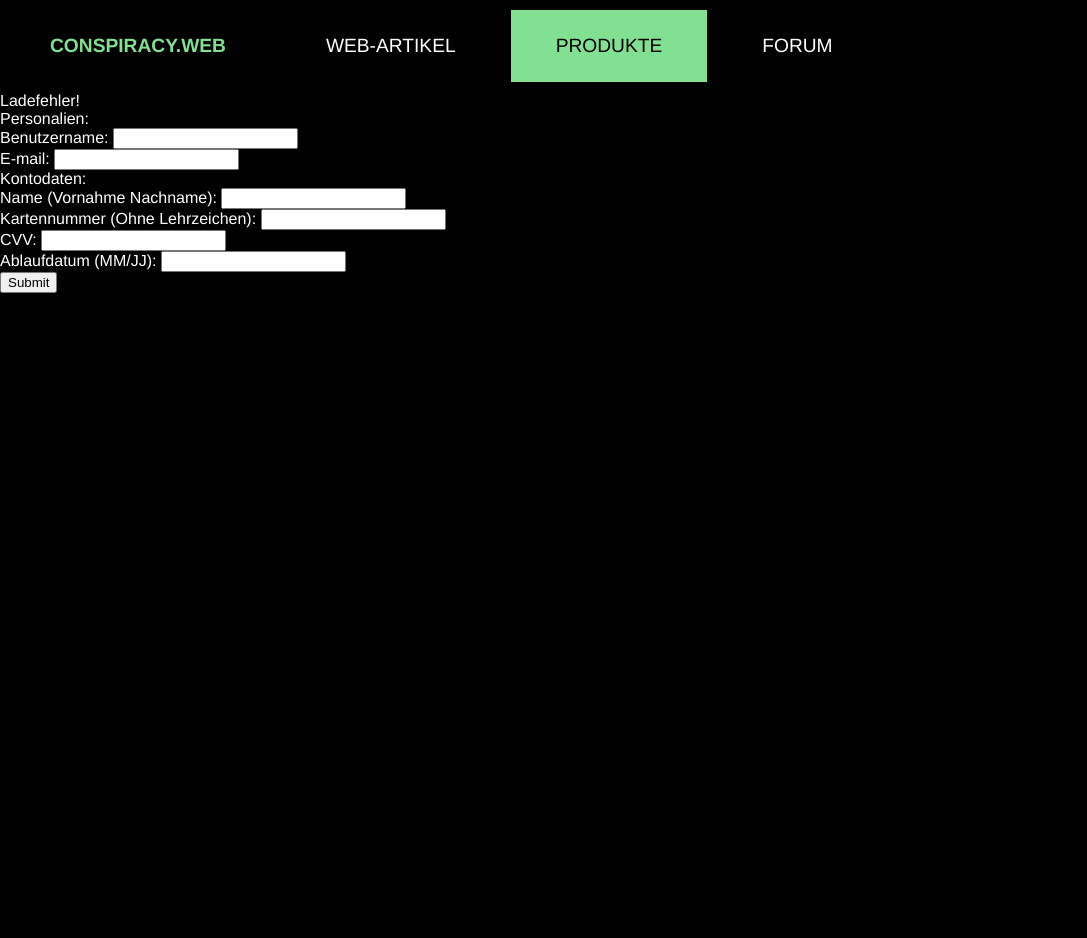
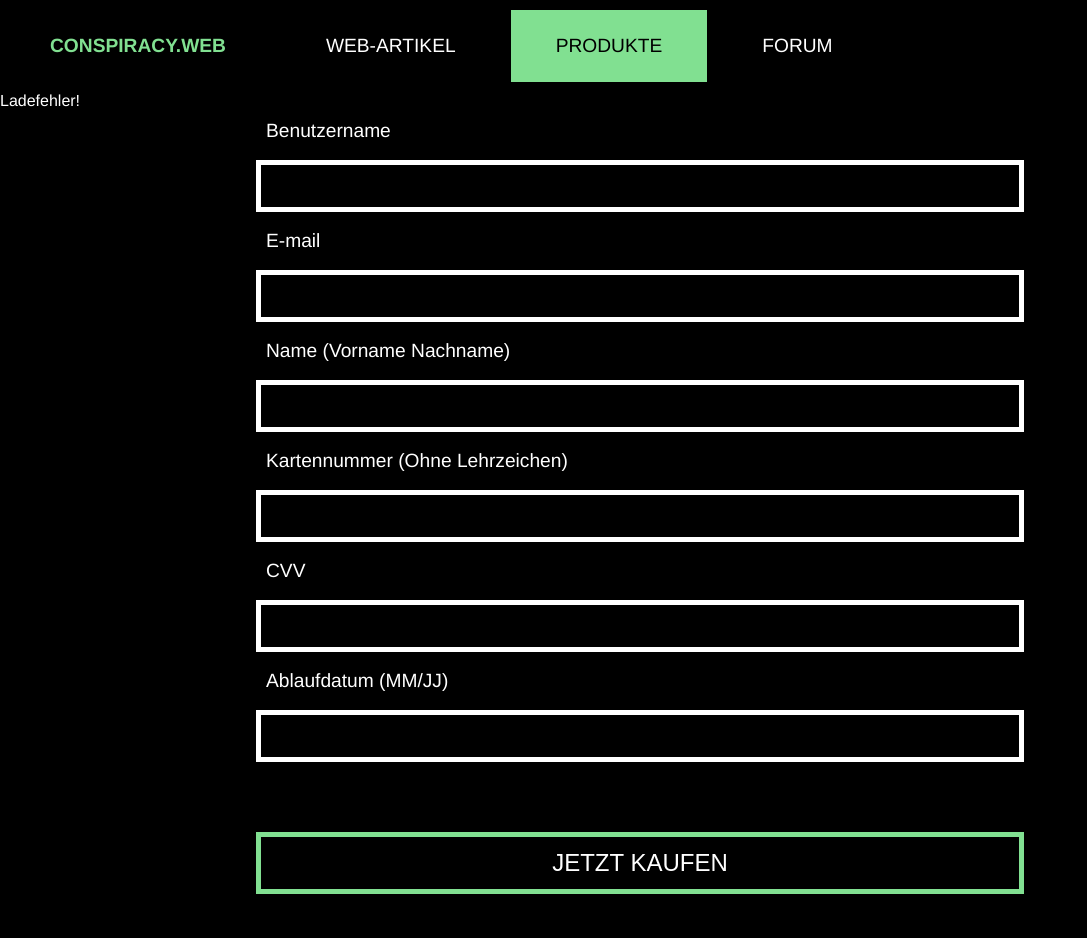
Before and after one commit to dju-f/Projekt, a PHP site: page /product.php in a window 1280 px wide. Shown: the whole page, without its empty margins (0-1087 px from the left). Before the commit the page ends 293 px from the top, so only its background shows below. Run offline with PHP 8.4, Linux system fonts and the light colour scheme; data comes from the database, SQL or seed files in the repository.

Commit message:
design product.php

```diff
--- a/product.php
+++ b/product.php
@@ -27,14 +27,21 @@
         $result = mysqli_query($conn, $sql);
         if(mysqli_num_rows($result) > 0) {
             while($row = mysqli_fetch_assoc($result)){
-                echo "<div class=\"product_detailed\">";
-                echo "<img src=\"" . $row["prod_image"] . "\" class=\"product_detailed\">";
+                // echo "<div class=\"product_detailed\">";
+                // echo "<div class=\"product_detailed_image\">";
+                echo "<img src=\"" . $row["prod_image"] . "\" style=\"width: fit-content;\" class=\"product_detailed_cover\">";
                 // echo $row["prod_image"];
-                echo "<h1 class=\"product_detailed\">" . $row["prod_name"] . "</h1>";
+                // echo "</div>";
+                // echo "<div class=product_detailed_text>";
+                echo "<h1 class=\"product_detailed_name\">" . $row["prod_name"] . "</h1>";
+                echo "<p class=\"product_detailed_price\">CHF " . $row["prod_price"] . "</p>";
                 // echo $row["prod_name"];
-                echo "<p class=\"product_detailed\">" . $row["prod_longtext"] . "</p>";
-                echo "<p class=\"product_detailed\">CHF <br> " . $row["prod_price"] . "</p>";
-                echo $row["prod_price"];
+                echo "<div class=\"product_detailed_text\">" . $row["prod_longtext"] . "</div>";
+                echo "<h1 class=\"product_detailed_name\">Jetzt Kaufen</h1>";
+                echo "<p class=\"product_detailed_price\">CHF " . $row["prod_price"] . "</p>";
+                echo "<div class=\"product_detailed_text\"><p><strong>Achtung!</strong> Der externe Anbieter dieses Produktes gehört zur Elite, die Sie absichtlich im Dunkeln hält. Um Ihre Bankdaten zu schützen, geben Sie sie hier ein:</p></div>";
+                // echo $row["prod_price"];
+                // echo "</div>";
             };
         }
         else{
@@ -44,13 +51,13 @@
     mysqli_close($conn);
 ?>
         <form action="product_receive.php" method="post">
-            Personalien:<br>
-                Benutzername:                       <input type="text" name="user"><br>
-                E-mail:                             <input type="text" name="email"><br>
-            Kontodaten:<br>
-                Name (Vornahme Nachname):           <input type="text" name="name"><br>
-                Kartennummer (Ohne Lehrzeichen):    <input type="text" name="cnumber"><br>
-                CVV:                                <input type="text" name="cvv"><br>
-                Ablaufdatum (MM/JJ):                <input type="text" name="expirydate"><br>
-                                                    <input type="submit">
+                <div class="product_detailed_form"><p>Benutzername</p><input type="text" name="user"></div>
+                <div class="product_detailed_form"><p>E-mail</p><input type="text" name="email"></div>
+                <div class="product_detailed_form"><p>Name (Vorname Nachname)</p><input type="text" name="name"></div>
+                <div class="product_detailed_form"><p>Kartennummer (Ohne Lehrzeichen)</p><input type="text" name="cnumber"></div>
+                <div class="product_detailed_form"><p>CVV</p><input type="text" name="cvv"></div>
+                <div class="product_detailed_form"><p>Ablaufdatum (MM/JJ)</p><input type="text" name="expirydate"></div>
+                <br><br><br>
+                <div class="product_detailed_form"><input type="submit" value="JETZT KAUFEN"></div>
+                <br><br>
         </form>
--- a/style.css
+++ b/style.css
@@ -30,6 +30,76 @@ img.article, video.article{
 
     margin: 40px auto 40px auto;
 }
+img.cover_image{
+    width: 800px;
+    height: 800px;
+    display: block;
+    margin-left: auto;
+    margin-right: auto;
+}
+
+/* div.product_detailed div{
+    width: 50%;
+    float: left;
+
+} */
+
+img.product_detailed_cover{
+    width: 800px;
+    height: 800px;
+    display: block;
+    margin-left: auto;
+    margin-right: auto;
+    margin-top: 40px;
+}
+
+h1.product_detailed_name{
+    font-size: 400%;
+    text-align: center;
+    color: rgb(255, 255, 255);
+    margin: 10px 15% 10px 15%;
+}
+
+div.product_detailed_text{
+    margin: 10px 20% 40px 20%;
+}
+div.product_detailed_form{
+    margin: 0px 20% 0px 20%;
+
+}
+/* div.product_detailed_form p{
+    margin: 0px auto 0px auto;
+    padding: none;
+} */
+
+img.product_detailed_image{
+    width: 300px;
+    display: block;
+    margin-left: auto;
+    margin-right: auto;
+    margin: 50px auto 50px auto;
+    border: 25px solid rgb(129, 224, 145);
+}
+
+p.product_detailed_price{
+    font-size: 250%;
+    text-align: center;
+    color: rgb(129, 224, 145);
+    margin: 0px 15% 0px 15%;
+}
+
+div.product_detailed_text h1{
+    font-size: 250%;
+    border-bottom: 5px solid rgb(129, 224, 145);
+}
+
+
+
+
+
+
+
+
 
 body{
     background-color: rgb(0, 0, 0);
@@ -158,13 +228,29 @@ border: 1px dashed rgb(107, 114, 212);
 
 h1.product_list_item{
     font-size: 200%;
+    overflow: hidden;
+    text-overflow: ellipsis;
+    margin-left: 10px;
+    white-space: nowrap;
+}
+p.product_list_item_description{
+    /* overflow: hidden;
+    text-overflow: ellipsis; */
+    margin-left: 10px;
+    line-clamp: 3;
+    display: -webkit-box;
+    max-height: 6ch;
+    -webkit-line-clamp: 3; /* Number of lines to show */
+    -webkit-box-orient: vertical;
+    overflow: hidden;
 }
 
 div.product_list_item{
     display:grid;
     grid-template-columns: 4cm 100fr 15ch;
-    grid-template-rows: 40px 100px;
-    gap: 10px;
+    grid-template-rows: 47px 100px;
+    grid-auto-rows: minmax(auto, max-content);
+    gap: 0px;
     justify-content: space-around;
     align-content: center;
     /* text-decoration: none; */
@@ -194,6 +280,8 @@ div.product_list_item p.price_tag{
     font-size: 24px;
     align-content: center;
     text-align: center;
+    overflow: hidden;
+    text-overflow: ellipsis;
     /* text-decoration: none; */
 }
 /* .clickable_div{
@@ -220,34 +308,64 @@ a.clickable_div:hover{
     filter: alpha(opacity=1);
 } */
 
-img.cover_image{
-    width: 800px;
-    height: 800px;
-    display: block;
-    margin-left: auto;
-    margin-right: auto;
+
+
+
+input {
+    width: 100%;
+    padding: 12px 20px;
+    margin: 8px 0;
+    box-sizing: border-box;
+    border: 5px solid #ffffff;
+    background-color: black;
+    color:#ffffff;
+    font-size: 100%;
+    -webkit-transition: 0.5s;
+    transition: 0.5s;
+    outline: none;
 }
-
-div.product_detailed{
-
+input:focus {
+    border: 5px solid rgb(129, 224, 145);
 }
-img.product_cover_image{
-
+input[type=submit]{
+    width: 100%;
+    padding: 12px 20px;
+    margin: 8px 0;
+    box-sizing: border-box;
+    border: 5px solid rgb(129, 224, 145);
+    background-color: black;
+    color:#ffffff;
+    font-size: 150%;
+    -webkit-transition: 0.5s;
+    transition: 0.5s;
+    outline: none;
+}
+input[type=submit]:hover{
+    background-color: rgb(129, 224, 145);
+    color:#000000;
+    border: 5px solid rgb(129, 224, 145);
 }
 
 
 
 
+div.comment{
+    /* font-size: 120%; */
+    border: 5px solid rgb(129, 224, 145);
+    color: rgb(255, 255, 255);
+    padding: 20px 30px;
+    margin: 15px;
+}
 
+span.comment_author{
+    font-size: 90%;
+}
+span.comment_title{
 
+}
+span.comment_text{
 
-
-
-
-
-
-
-
+}
 
 
 
```
